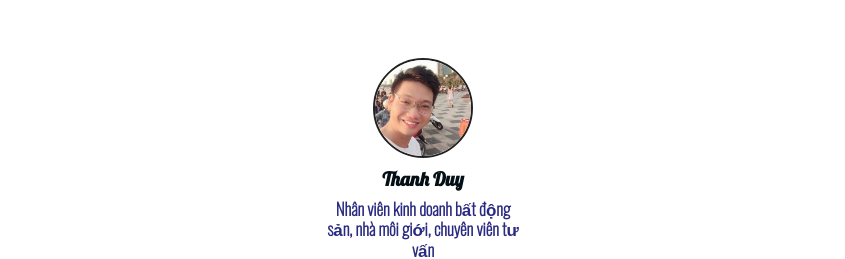
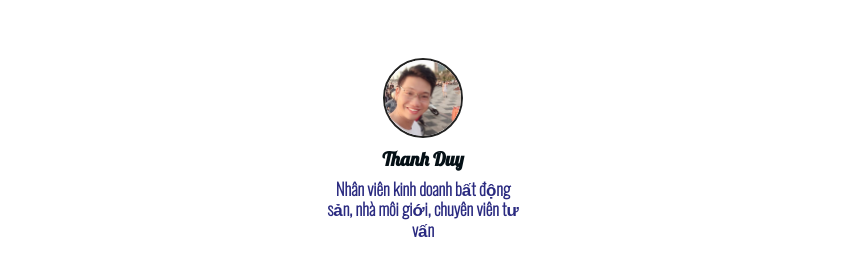
Before and after one commit to anlethanh048/Duy, a plain HTML site: page index.html in a window 1280 px wide. Shown: the top 259 px of the page, without its empty margins (217-1062 px from the left). Drawn offline with nearby package versions, Linux system fonts and the light colour scheme; a web font is replaced by a local one.

Commit message:
Update index.html

```diff
--- a/index.html
+++ b/index.html
@@ -25,8 +25,8 @@
     <div class="container">
         <br>
         <br>
-        <div style="margin:10px auto; width: 100px;">
-            <img width="100px" height="100px" style="border-radius: 150px; border: solid 2px #222221;"
+        <div style="margin:10px auto; width: 80px;">
+            <img width="80px" height="80px" style="border-radius: 150px; border: solid 2px #222221;"
                 src="duy.jpg">
         </div>
         <div>
```
